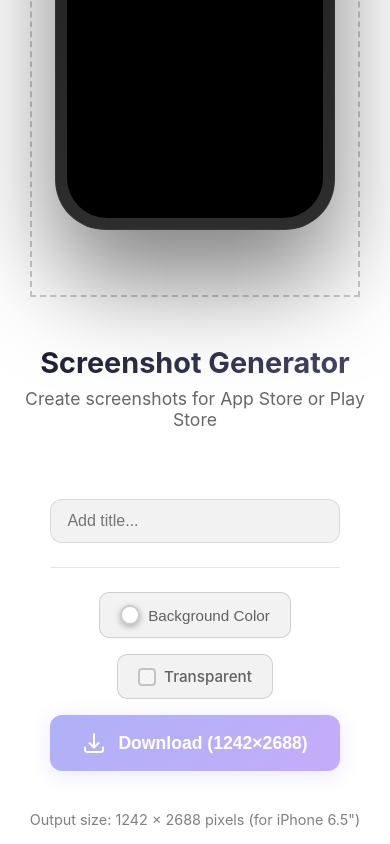
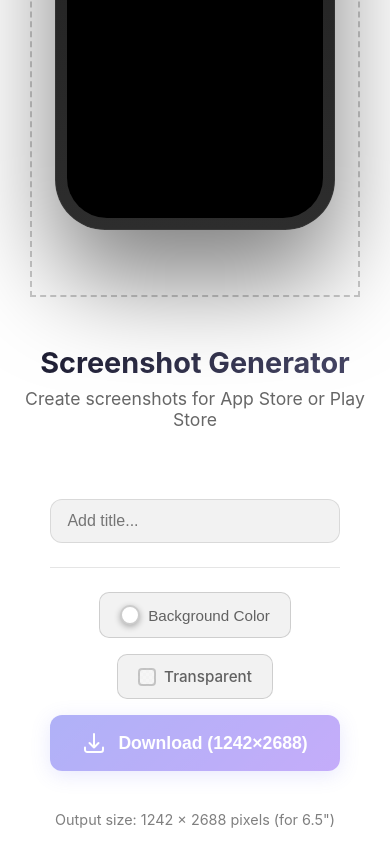
Before and after one commit to metin-aksu/ScreenGenerator, a React (Vite) app: page / in a window 390 px wide. Shown: the part 470-1314 px from the top of the page. Built offline with nearby package versions, Linux system fonts and the light colour scheme.

Commit message:
chore: Remove 'iPhone' from the output size description text.

```diff
--- a/src/App.tsx
+++ b/src/App.tsx
@@ -174,7 +174,7 @@ function App() {
           </div>
 
           <p className="info-text">
-            Output size: 1242 × 2688 pixels (for iPhone 6.5")
+            Output size: 1242 × 2688 pixels (for 6.5")
           </p>
         </div>
       </main>
```
